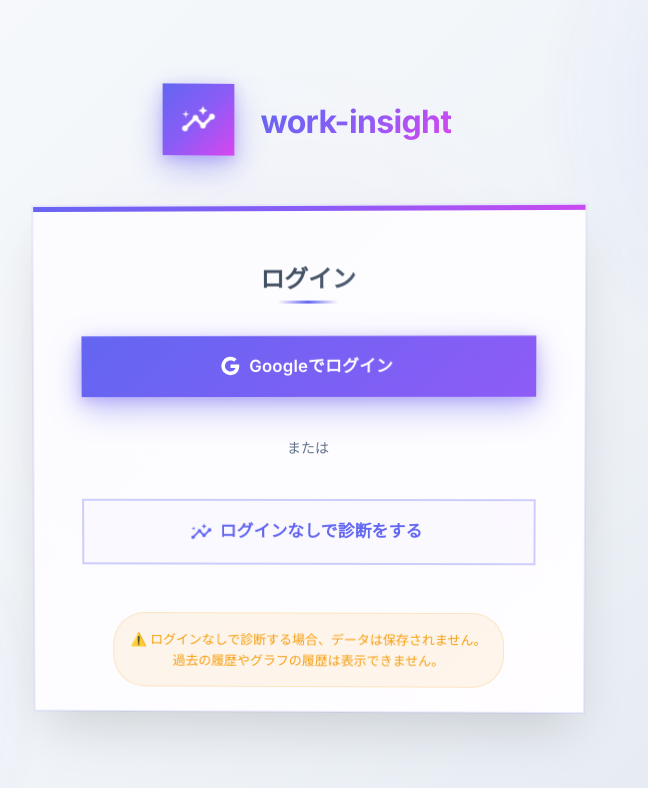
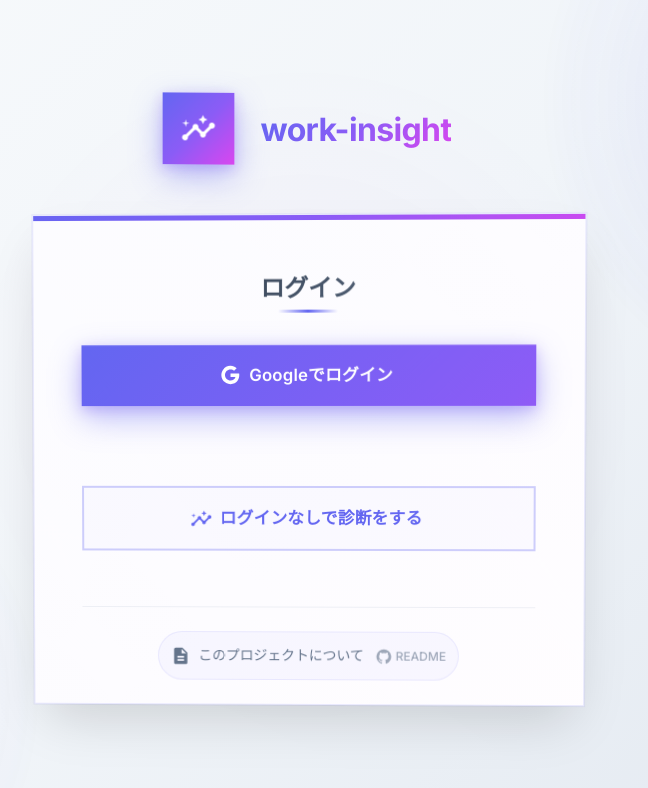
Before and after one commit to HirokiKotera13456/team-insight, a Next.js app: page /login in a window 1280 px wide. Shown: the top 788 px of the page, without its empty margins (332-980 px from the left). Built offline with nearby package versions, Linux system fonts and the light colour scheme; no server answers.

Commit message:
README追加

```diff
--- a/pages/login.tsx
+++ b/pages/login.tsx
@@ -13,7 +13,7 @@ import {
   Alert,
   alpha,
 } from '@mui/material';
-import { Google, Insights } from '@mui/icons-material';
+import { Google, Insights, GitHub, Description } from '@mui/icons-material';
 import { useAuth } from '@/hooks/useAuth';
 import { signInWithGoogle } from '@/lib/auth';
 import { saveUserData } from '@/lib/firestore';
@@ -388,9 +388,7 @@ const Login: React.FC = () => {
                     background: `linear-gradient(90deg, transparent, ${alpha('#94a3b8', 0.3)}, transparent)`,
                   }}
                 />
-                <Typography variant="body2" color="text.secondary" sx={{ fontSize: '0.875rem' }}>
-                  または
-                </Typography>
+
                 <Box
                   sx={{
                     flex: 1,
@@ -431,30 +429,92 @@ const Login: React.FC = () => {
                 ログインなしで診断をする
               </Button>
 
-              {/* 注意書き */}
+
+
+              {/* READMEへのリンク */}
               <Box
                 sx={{
-                  mt: 2,
-                  p: 2,
-                  borderRadius: 2,
-                  backgroundColor: alpha('#f59e0b', 0.08),
-                  border: `1px solid ${alpha('#f59e0b', 0.2)}`,
+                  mt: 3,
+                  pt: 3,
+                  borderTop: `1px solid ${alpha('#94a3b8', 0.15)}`,
+                  width: '100%',
                 }}
               >
-                <Typography
-                  variant="caption"
+                <Box
+                  component="a"
+                  href={"https://github.com/HirokiKotera13456/insight/blob/develop/README.md"}
+                  target="_blank"
+                  rel="noopener noreferrer"
                   sx={{
-                    color: '#f59e0b',
-                    fontSize: '0.8125rem',
-                    lineHeight: 1.6,
-                    display: 'block',
-                    textAlign: 'center',
+                    display: 'flex',
+                    alignItems: 'center',
+                    justifyContent: 'center',
+                    gap: 1.5,
+                    textDecoration: 'none',
+                    color: '#64748b',
+                    transition: 'all 0.3s cubic-bezier(0.4, 0, 0.2, 1)',
+                    '&:hover': {
+                      color: '#6366f1',
+                      transform: 'translateY(-2px)',
+                    },
                   }}
                 >
-                  ⚠️ ログインなしで診断する場合、データは保存されません。
-                  <br />
-                  過去の履歴やグラフの履歴は表示できません。
-                </Typography>
+                  <Box
+                    sx={{
+                      display: 'flex',
+                      alignItems: 'center',
+                      gap: 1,
+                      p: 1.5,
+                      borderRadius: 2,
+                      backgroundColor: alpha('#6366f1', 0.04),
+                      border: `1px solid ${alpha('#6366f1', 0.1)}`,
+                      transition: 'all 0.3s cubic-bezier(0.4, 0, 0.2, 1)',
+                      '&:hover': {
+                        backgroundColor: alpha('#6366f1', 0.08),
+                        borderColor: alpha('#6366f1', 0.2),
+                        boxShadow: `0 4px 12px ${alpha('#6366f1', 0.15)}`,
+                      },
+                    }}
+                  >
+                    <Description
+                      sx={{
+                        fontSize: 20,
+                        transition: 'transform 0.3s cubic-bezier(0.4, 0, 0.2, 1)',
+                      }}
+                    />
+                    <Typography
+                      variant="body2"
+                      sx={{
+                        fontWeight: 500,
+                        fontSize: '0.875rem',
+                        letterSpacing: '-0.01em',
+                      }}
+                    >
+                      このプロジェクトについて
+                    </Typography>
+                    <Box
+                      sx={{
+                        display: 'flex',
+                        alignItems: 'center',
+                        gap: 0.5,
+                        ml: 0.5,
+                        opacity: 0.6,
+                        transition: 'all 0.3s',
+                      }}
+                    >
+                      <GitHub sx={{ fontSize: 16 }} />
+                      <Typography
+                        variant="caption"
+                        sx={{
+                          fontSize: '0.75rem',
+                          fontWeight: 500,
+                        }}
+                      >
+                        README
+                      </Typography>
+                    </Box>
+                  </Box>
+                </Box>
               </Box>
             </Box>
           </CardContent>
```
Also changed, not shown: 1 other file (tests, documents, lock files or other folders).
